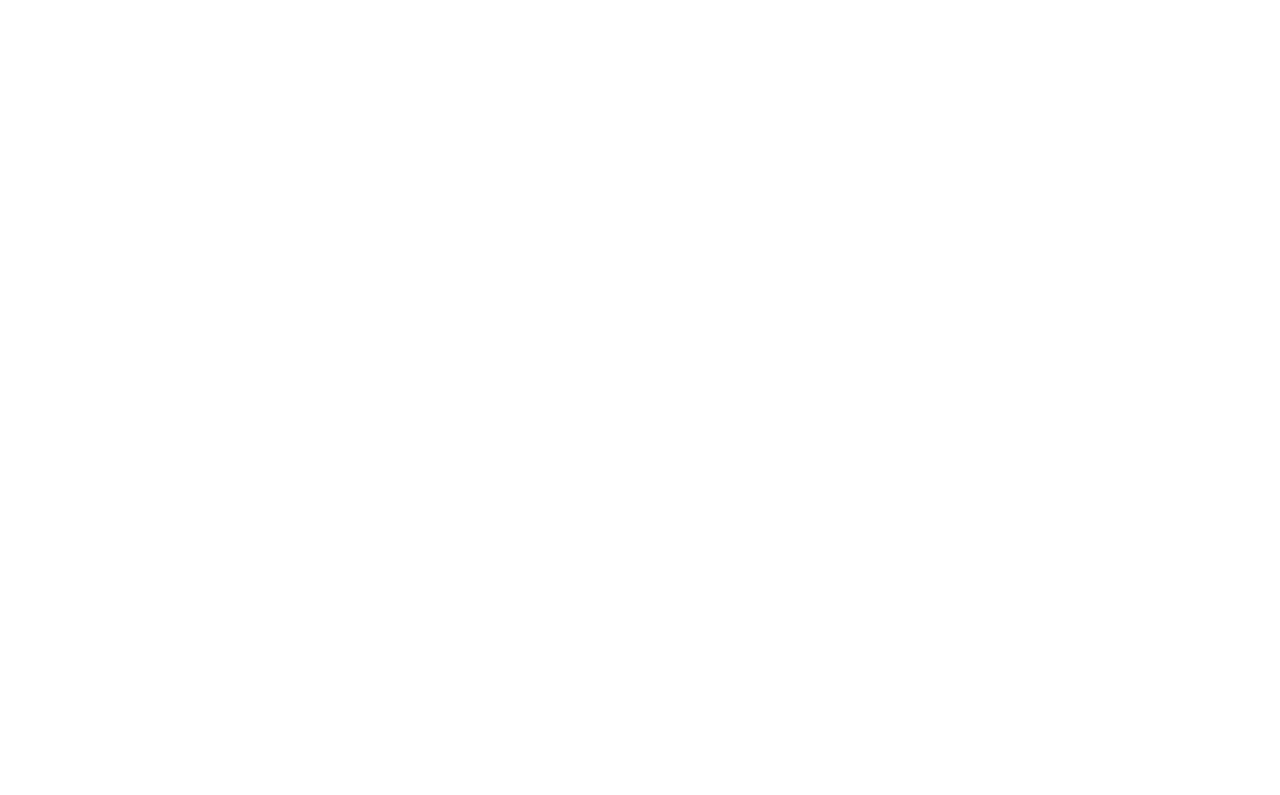
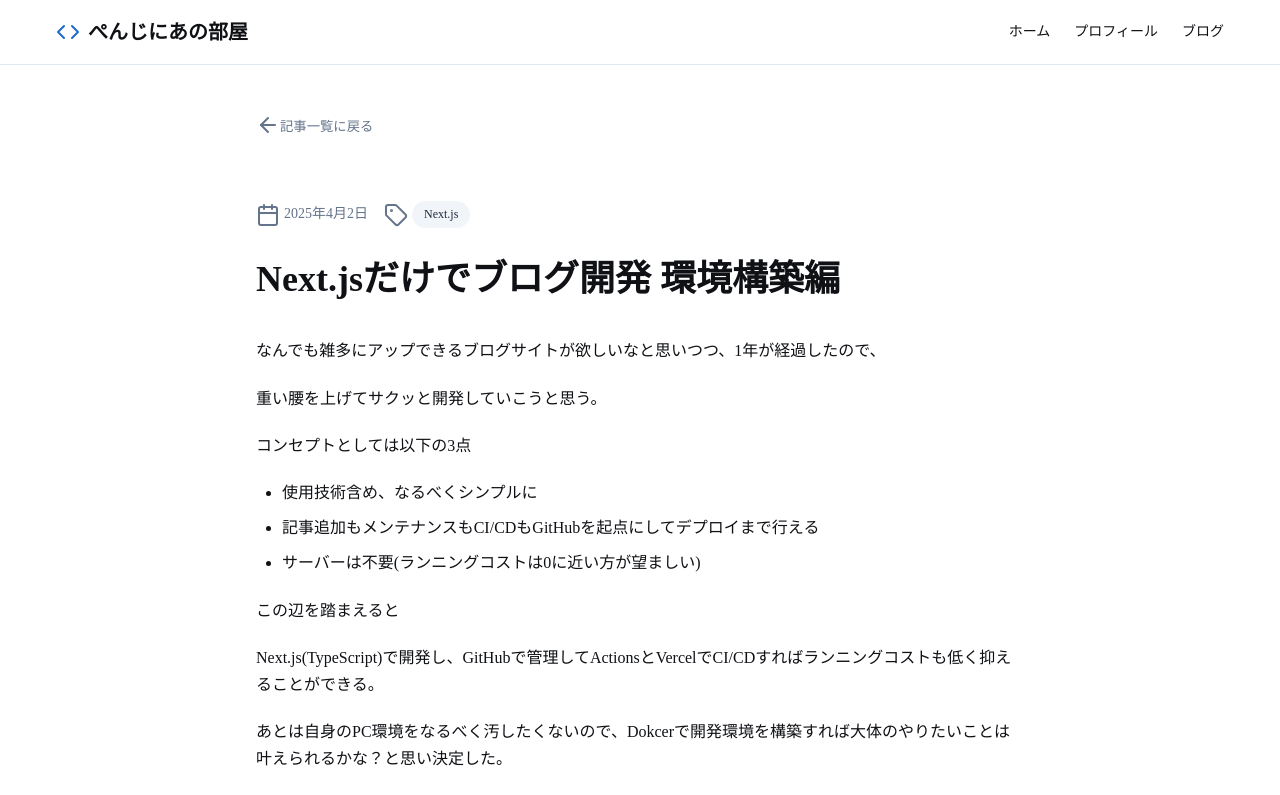
Before and after one commit to gon-papa/dev_blog, a Next.js app: page /blog/de026472-c3b3-4b06-94b4-8829ab2eaf24 in a window 1280 px wide. Before the commit this address had no page. Shown: the top 795 px of the page. Built offline with nearby package versions, Linux system fonts and the light colour scheme.

Commit message:
mdを構造的に保存してもblog/[:id]で表示できるように修正

```diff
--- a/package.json
+++ b/package.json
@@ -34,7 +34,8 @@
     "tailwind-merge": "^3.2.0",
     "tailwindcss": "^4.1.3",
     "tailwindcss-animate": "^1.0.7",
-    "tw-animate-css": "^1.2.5"
+    "tw-animate-css": "^1.2.5",
+    "uuid": "^11.1.0"
   },
   "devDependencies": {
     "@eslint/eslintrc": "^3",
--- a/posts/pj_env_docker.md
+++ b/posts/front/next_js/pj_env_docker.md
@@ -1,8 +1,9 @@
 ---
-id: "dev_docker"
-title: "ブログ開発step1_開発環境構築"
-date: "2023-04-02"
-tags: ["Next.js"]
+id: de026472-c3b3-4b06-94b4-8829ab2eaf24
+title: ブログ開発step1_開発環境構築
+date: '2025-04-02'
+tags:
+  - Next.js
 ---
 
 # Next.jsだけでブログ開発 環境構築編
--- a/src/app/_lib/post.ts
+++ b/src/app/_lib/post.ts
@@ -1,4 +1,3 @@
-// lib/posts.ts
 import fs from 'fs';
 import path from 'path';
 import matter from 'gray-matter';
@@ -8,11 +7,29 @@ import remarkGfm from "remark-gfm";
 import remarkRehype from "remark-rehype";
 import rehypeStringify from "rehype-stringify";
 import rehypePrettyCode from "rehype-pretty-code";
+import { v4 as uuidv4 } from 'uuid';
 
 type PostMatter = Pick<PostData, "title" | "date" | "tags" | "image">;
 
 // 記事保管トップレベルディレクトリ
 const postRootDir = path.join(process.cwd(), 'posts');
+
+// idチェックで、マターにidがない場合はuuidを付与
+function ensurePostDataHasId(fullPath: string, content: string, data: any): string {
+  if (!data.id) {
+    const newId = uuidv4();
+    data.id = newId;
+
+    // 新しいfront matterとコンテンツを結合してファイル内容を更新
+    const orderedData = { id: newId, ...data };
+
+    const updatedFileContents = matter.stringify(content, orderedData);
+    fs.writeFileSync(fullPath, updatedFileContents, 'utf8');
+
+    return newId;
+  }
+  return data.id;
+}
 
 // マターの抜けチェック
 function isValidMatter(data: unknown, fullPath: string): void {
@@ -62,9 +79,10 @@ export async function getSortedPostsData(): Promise<PostData[]> {
       const { data, content } = matter(fileContents);
 
       isValidMatter(data, fullPath)
+      const postData = data as PostData;
 
-      const postData = data as PostData;
-      postData.id = repPath;
+      postData.id = ensurePostDataHasId(fullPath, content, data);// idが存在しない場合はUUID生成し、ファイルに追記
+      postData.path = repPath;
       postData.content = await markdownToHtml(content);
 
       return postData;
@@ -87,7 +105,13 @@ async function markdownToHtml(md: string): Promise<string> {
 // idから特定の記事を取得する関数
 export async function getPostById(id: string): Promise<PostData | null> {
   try {
-    const fullPath = path.join(postRootDir, `${id}.md`)
+    const blogs = await getSortedPostsData();
+    const blog = blogs.find((post) => post.id === id);
+    if (!blog) {
+      return null
+    }
+
+    const fullPath = path.join(postRootDir, `${blog.path}.md`)
 
     // ファイルが存在しない場合はnullを返す
     if (!fs.existsSync(fullPath)) {
@@ -108,15 +132,16 @@ export async function getPostById(id: string): Promise<PostData | null> {
 
     // 記事のメタデータと内容を返す
     return {
-      id: repPath,
+      id: data.id,
       title: data.title,
       date: data.date,
       tags: data.tags || [],
       image: data.image,
       content: contentHtml,
+      path: repPath
     }
   } catch (error) {
-    console.error(`Error getting post by slug: ${id}`, error)
+    console.error(`Error getting post by id: ${id}`, error)
     return null
   }
 }
--- a/src/app/_lib/types/post.ts
+++ b/src/app/_lib/types/post.ts
@@ -5,4 +5,5 @@ export interface PostData {
     tags?: string[];
     image: string;
     content: string;
+    path: string;
   };
```
Also changed, not shown: 1 other file (tests, documents, lock files or other folders).
